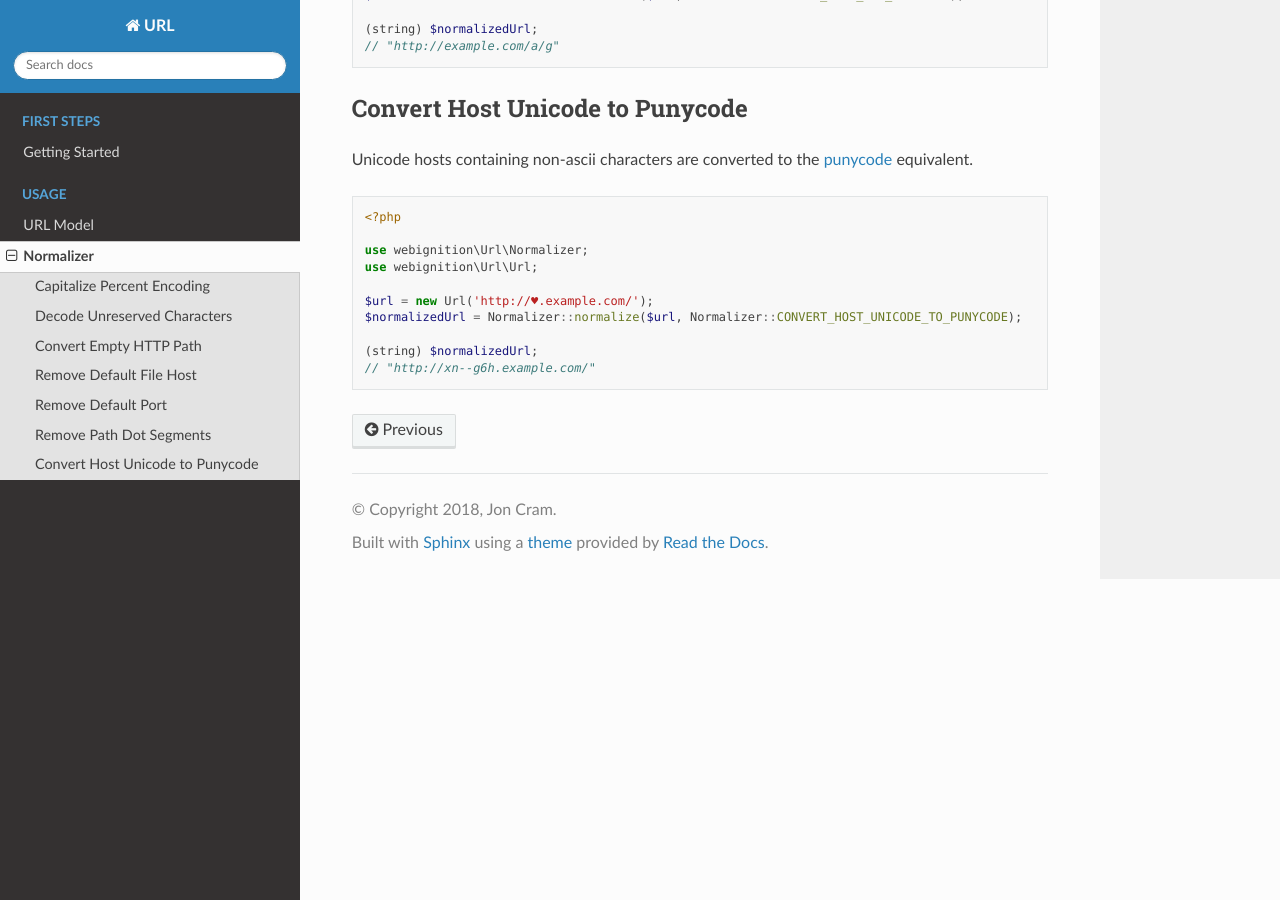
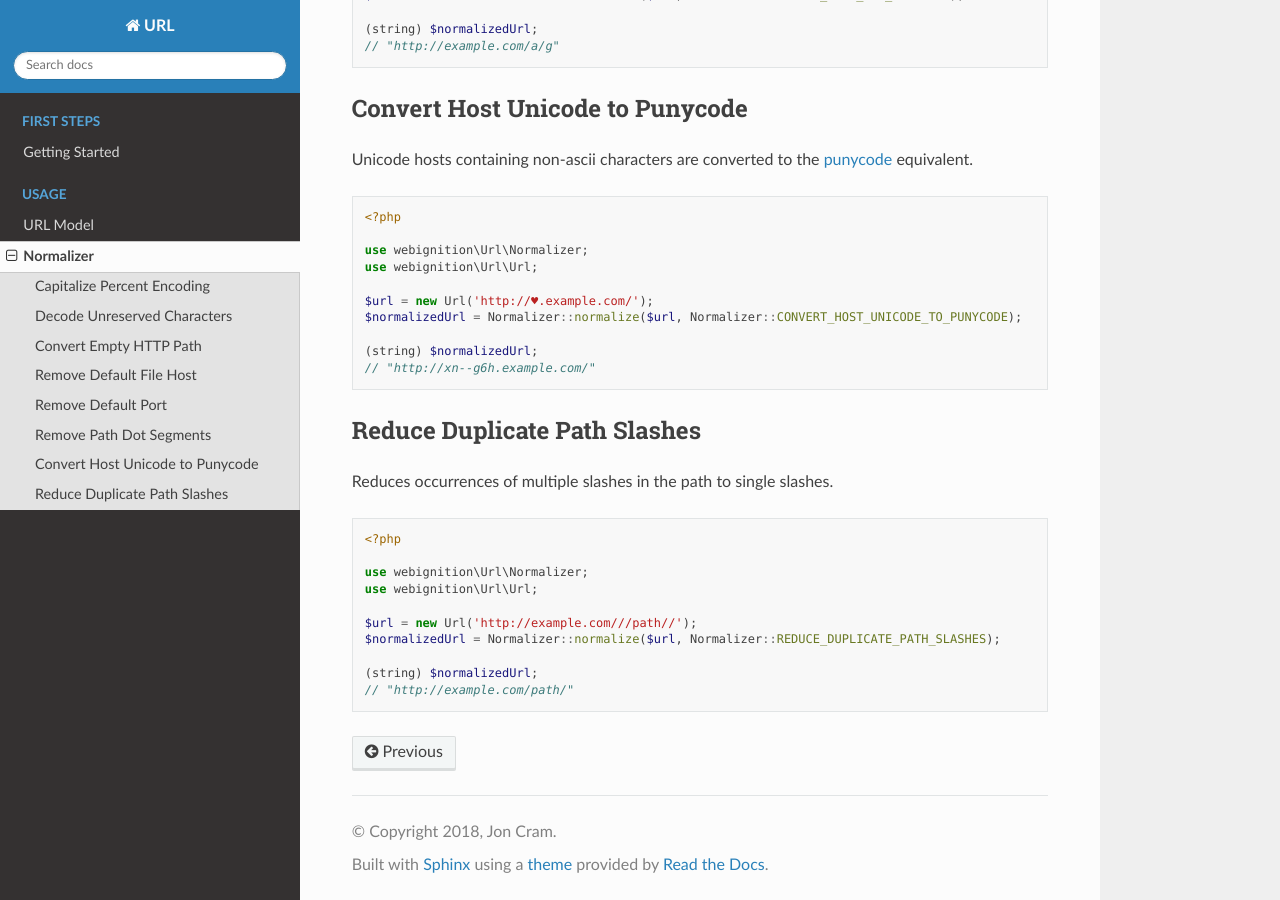
Before and after one commit to webignition/url, a Sphinx documentation site: the page built from docs/normalizer.rst, in a window 1280 px wide and 900 px high, scrolled down 2666 px. Built offline with Sphinx 7.4.7 and the Read the Docs theme 2.0.0, drawn with Linux system fonts in a browser that asks for light colours; some of the changed text lies outside the part shown.

Commit message:
Document reduce duplicate path slashes

```diff
--- a/docs/includes/normalizer/normalizations-list.rst
+++ b/docs/includes/normalizer/normalizations-list.rst
@@ -5,7 +5,7 @@
 - :ref:`remove port host <normalizations-remove-default-port>`
 - :ref:`remove path dot segments <normalizations-remove-path-dot-segments>`
 - :ref:`convert host unicode to punycode <normalizations-convert-host-unicode-to-punycode>`
-- reduce path slashes
+- :ref:`reduce duplicate path slashes <normalizations-reduce-duplicate-path-slashes>`
 - sort query parameters
 - add path trailing slash
 - remove user info
--- a/docs/normalizer.rst
+++ b/docs/normalizer.rst
@@ -162,3 +162,24 @@ Unicode hosts containing non-ascii characters are converted to the
 
     (string) $normalizedUrl;
     // "http://xn--g6h.example.com/"
+
+.. _normalizations-reduce-duplicate-path-slashes:
+
+-----------------------------
+Reduce Duplicate Path Slashes
+-----------------------------
+
+Reduces occurrences of multiple slashes in the path to single slashes.
+
+.. code-block:: php
+
+    <?php
+
+    use webignition\Url\Normalizer;
+    use webignition\Url\Url;
+
+    $url = new Url('http://example.com///path//');
+    $normalizedUrl = Normalizer::normalize($url, Normalizer::REDUCE_DUPLICATE_PATH_SLASHES);
+
+    (string) $normalizedUrl;
+    // "http://example.com/path/"
```
